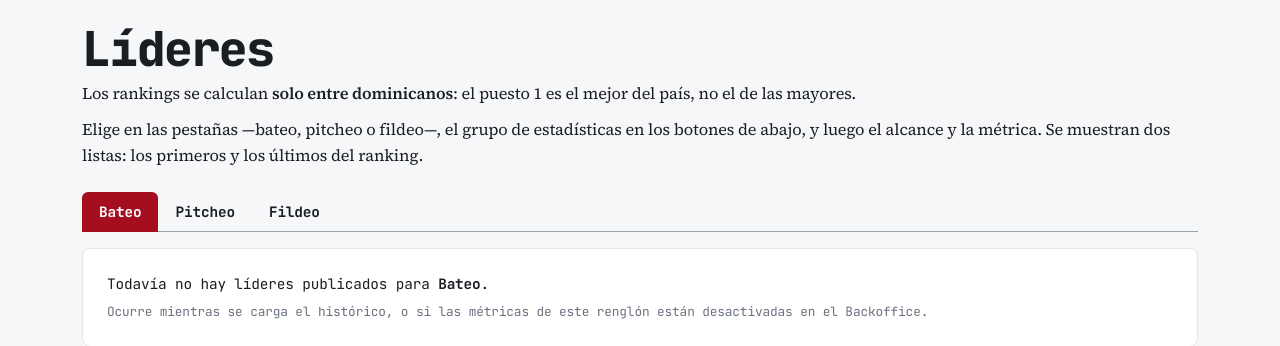
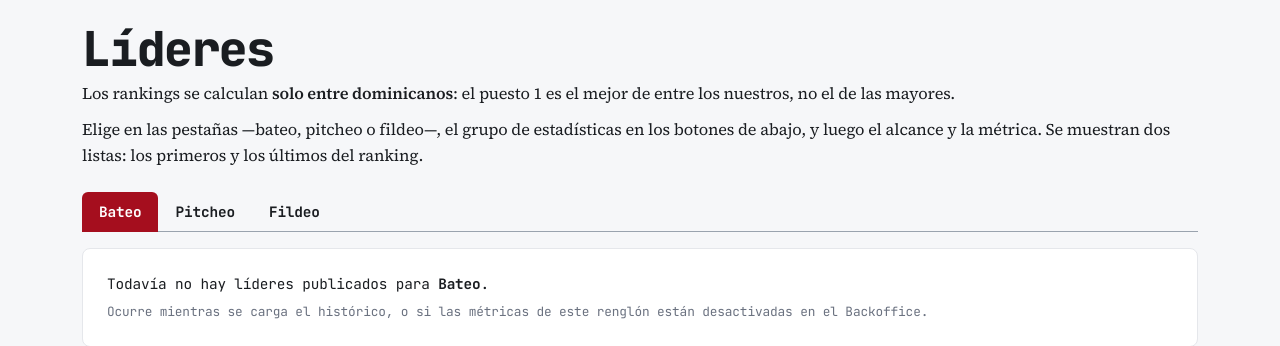
Before and after one commit to albertop/dglweb, a Django app: page /lideres/ in a window 1280 px wide. Shown: the part 54-400 px from the top of the page. Run offline with Django 5.2, Linux system fonts and the light colour scheme; data that the repository does not hold is empty.

Commit message:
copy(lideres): "el mejor de entre los nuestros" en vez de "del país"
Co-Authored-By: Claude Opus 5 <noreply@anthropic.com>

```diff
--- a/templates/profiles/leaders.html
+++ b/templates/profiles/leaders.html
@@ -23,8 +23,8 @@ muda y el usuario vuelve a hacer clic.
   <h1 class="dgl-page-title">Líderes</h1>
   <div class="dgl-lede mb-4">
     <p>
-      Los rankings se calculan <b>solo entre dominicanos</b>: el puesto 1 es el mejor del país, no el
-      de las mayores.
+      Los rankings se calculan <b>solo entre dominicanos</b>: el puesto 1 es el mejor de entre los
+      nuestros, no el de las mayores.
     </p>
     <p class="mb-0">
       Elige en las pestañas —bateo, pitcheo o fildeo—, el grupo de estadísticas en los
```
